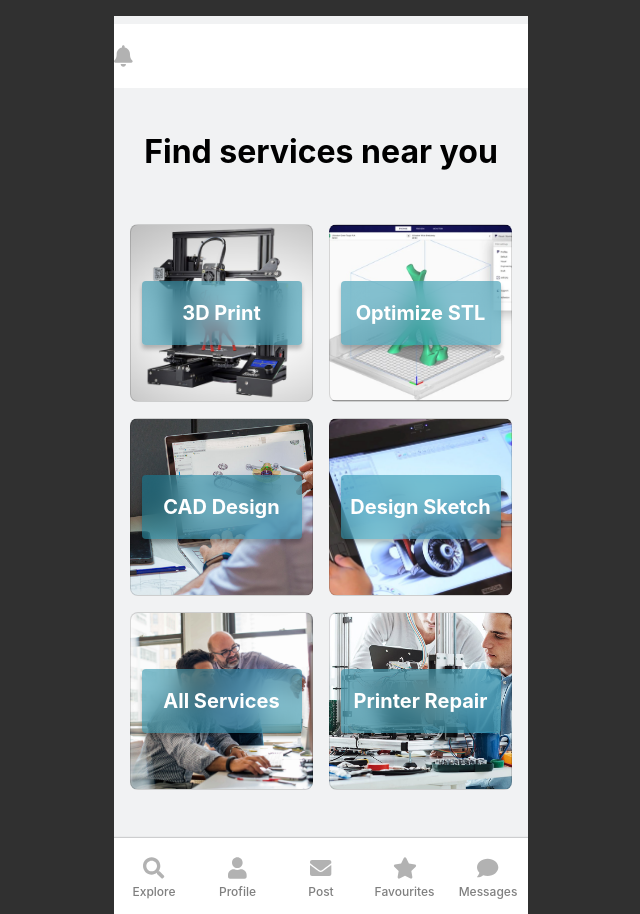
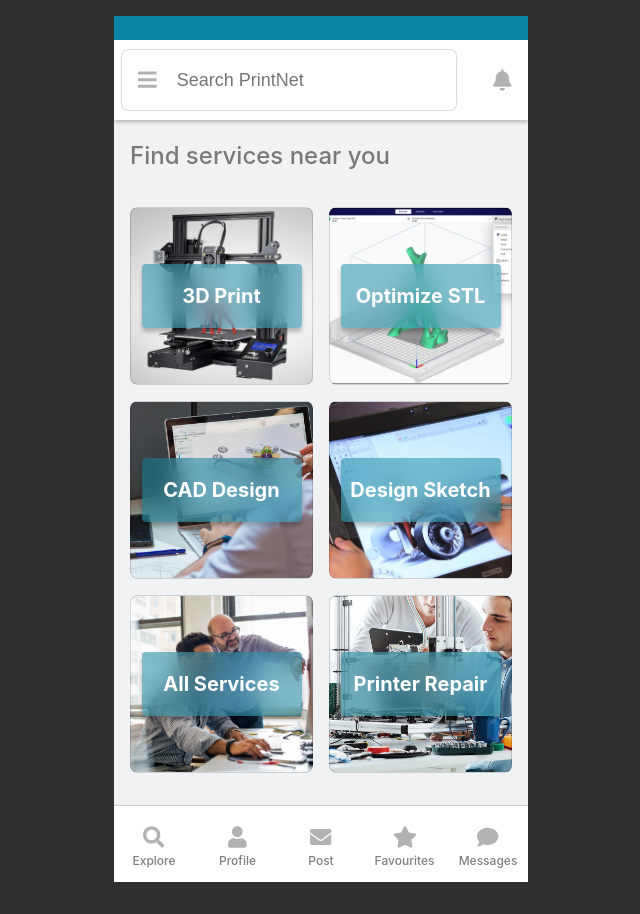
Before and after one commit to Daniel-HarrisNL/printnet, a React (Create React App) app: page / in a window 1280 px wide. Shown: the whole page, without its empty margins (319-959 px from the left). After the commit the page ends 882 px from the top, so only its background shows below. Built offline with nearby package versions, Linux system fonts and the light colour scheme.

Commit message:
Finished landing page

```diff
--- a/src/Explore.css
+++ b/src/Explore.css
@@ -0,0 +1,32 @@
+.Explore {
+    text-align: center;
+        /* Auto Layout */
+    display: flex;
+    flex-direction: column;
+    justify-content: space-between;
+    align-items: center;
+    padding: 0px;
+    margin-left: auto;
+    margin-right: auto;
+    margin-top: 16px;
+    position: relative;
+    width: 414px;
+    height: 866px;
+    overflow-x: hidden;
+
+    background: #F1F2F3;
+
+}
+
+.explore-text {
+	width: 382px;
+	height: 42px;
+	font-style: normal;
+	font-weight: 500;
+	font-size: 24px;
+	line-height: 29px;
+	display: flex;
+	align-items: center;
+
+	color: rgba(0, 0, 0, 0.5);
+}
--- a/src/Explore.js
+++ b/src/Explore.js
@@ -1,11 +1,16 @@
 import React from 'react'
+import './Explore.css';
+import ExploreContainer from './assets/containers/ExploreContainer/ExploreContainer'
+import OptionBar from './assets/components/OptionBar/OptionBar'
+import HeadNav from './assets/containers/HeadNav/HeadNav'
+
+
 
 function Explore() {
-    return (
-        <div>
-            Explore
-        </div>
-    );
+    return (<div className="Explore">
+		<HeadNav/>
+		<OptionBar/>
+	</div>);
 }
 
 export default Explore
--- a/src/Home.css
+++ b/src/Home.css
@@ -11,9 +11,22 @@
     margin-top: 16px;
     position: relative;
     width: 414px;
-    height: 898px;
+    height: 866px;
     overflow-x: hidden;
 
     background: #F1F2F3;
 
 }
+
+.explore-text {
+	width: 382px;
+	height: 42px;
+	font-style: normal;
+	font-weight: 500;
+	font-size: 24px;
+	line-height: 29px;
+	display: flex;
+	align-items: center;
+
+	color: rgba(0, 0, 0, 0.5);
+}
--- a/src/Home.js
+++ b/src/Home.js
@@ -2,13 +2,14 @@ import React from 'react'
 import './Home.css';
 import ExploreContainer from './assets/containers/ExploreContainer/ExploreContainer'
 import OptionBar from './assets/components/OptionBar/OptionBar'
-import SearchContainer from './assets/containers/SearchContainer/SearchContainer'
-import { faBell, faFilter, faArrowLeft } from '@fortawesome/free-solid-svg-icons'
+import HeadNav from './assets/containers/HeadNav/HeadNav'
+
+
 
 function Home() {
     return (<div className="Home">
-		<SearchContainer icon={faBell}/>
-		<h1 className="explore">Find services near you</h1>
+		<HeadNav/>
+		<h1 className="explore-text">Find services near you</h1>
 		<ExploreContainer/>
 		<OptionBar/>
 	</div>);
--- a/src/assets/components/SearchBar/SearchBar.css
+++ b/src/assets/components/SearchBar/SearchBar.css
@@ -1,9 +1,52 @@
 .search-bar {
+    position: 'relative';
+    border-radius: 6px;
+    height: 60px;
 	width: 334px;
+	display: flex;
+	margin: 0 8px;
+	flex-direction: row;
+	box-shadow: 0px 0px 1px 1px rgba(0, 0, 0, 0.15);
+	border-radius: 6px;
+}
+
+.search-input {
+	box-sizing: border-box;
+
 	height: 60px;
 
-	/* Inside Auto Layout */
-	flex: none;
-	flex-grow: 0;
-	margin: 0px 10px;
+	border-color: transparent;
+	border-radius: 6px;
+	background: rgb(255, 255, 255);
+
+	font-style: normal;
+	font-weight: 500;
+	font-size: 18px;
+	line-height: 22px;
+
+	color: rgba(0, 0, 0, 0.3);
+
+	overflow: hidden;
+	text-align: initial;
+	text-overflow: ellipsis;
+	vertical-align: middle;
+	white-space: nowrap;
+  }
+
+.search-input:focus {
+	outline: transparent;
 }
+
+.search-input:focus::placeholder {
+	color: transparent;
+}
+
+.search-icon {
+	color: rgba(0, 0, 0, 0.3);
+    padding: 16px;
+    position: 'absolute';
+    pointer-events: 'none';
+    display: flex;
+    align-items: center;
+    justify-content: center;
+  }
--- a/src/assets/components/SearchBar/SearchBar.js
+++ b/src/assets/components/SearchBar/SearchBar.js
@@ -1,11 +1,18 @@
 import React from 'react'
+import { FontAwesomeIcon } from '@fortawesome/react-fontawesome'
+import { faBars } from '@fortawesome/free-solid-svg-icons'
+import './SearchBar.css'
 
 function SearchBar() {
 	return (
-		<div>
 
+		<div className="search-bar">
+		<label htmlFor="search-input" className="search-icon">
+			<FontAwesomeIcon icon={faBars} size='lg'/>
+		</label>
+		<input type="text" className="search-input" id="search-input" placeholder="Search PrintNet"/>
 		</div>
-	)
+	);
 }
 
 export default SearchBar
--- /dev/null
+++ b/src/assets/containers/HeadNav/HeadNav.css
@@ -0,0 +1,20 @@
+.head-nav {
+    display: flex;
+    flex-direction: column;
+    align-items: center;
+
+    width: 414px;
+
+    background: #FFFFFF;
+    box-shadow: 0px 2px 4px rgba(0, 0, 0, 0.25);
+
+    flex: none;
+    order: 0;
+    flex-grow: 0;
+}
+
+.place-holder-bar {
+    width: 414px;
+    height: 24px;
+    background: #0E85A4;
+}
--- /dev/null
+++ b/src/assets/containers/HeadNav/HeadNav.js
@@ -0,0 +1,15 @@
+import React from 'react'
+import './HeadNav.css'
+import SearchContainer from '../SearchContainer/SearchContainer'
+import { faBell, faFilter, faArrowLeft } from '@fortawesome/free-solid-svg-icons'
+
+function HeadNav() {
+    return (
+        <div className="head-nav">
+            <div className="place-holder-bar"/>
+            <SearchContainer icon={faBell}/>
+        </div>
+    );
+}
+
+export default HeadNav;
--- a/src/assets/containers/SearchContainer/SearchContainer.css
+++ b/src/assets/containers/SearchContainer/SearchContainer.css
@@ -4,7 +4,7 @@
 	flex-direction: row;
 	justify-content: space-between;
 	align-items: center;
-	padding: 0px 16px;
+
 
 	width: 414px;
 	height: 64px;
@@ -26,4 +26,5 @@
 	flex: none;
 	flex-grow: 0;
 	color: rgba(0, 0, 0, 0.3);
+	margin: 0 16px;
 }
--- a/src/assets/containers/SearchContainer/SearchContainer.js
+++ b/src/assets/containers/SearchContainer/SearchContainer.js
@@ -1,10 +1,12 @@
 import React from 'react'
 import { FontAwesomeIcon } from '@fortawesome/react-fontawesome'
 import './SearchContainer.css'
+import SearchBar from '../../components/SearchBar/SearchBar'
 
 function SearchContainer(props) {
 	return (
 		<div className="search-container">
+			<SearchBar/>
 			<FontAwesomeIcon className="fa-icon" icon={props.icon} size='lg'/>
 		</div>
 	)
```
